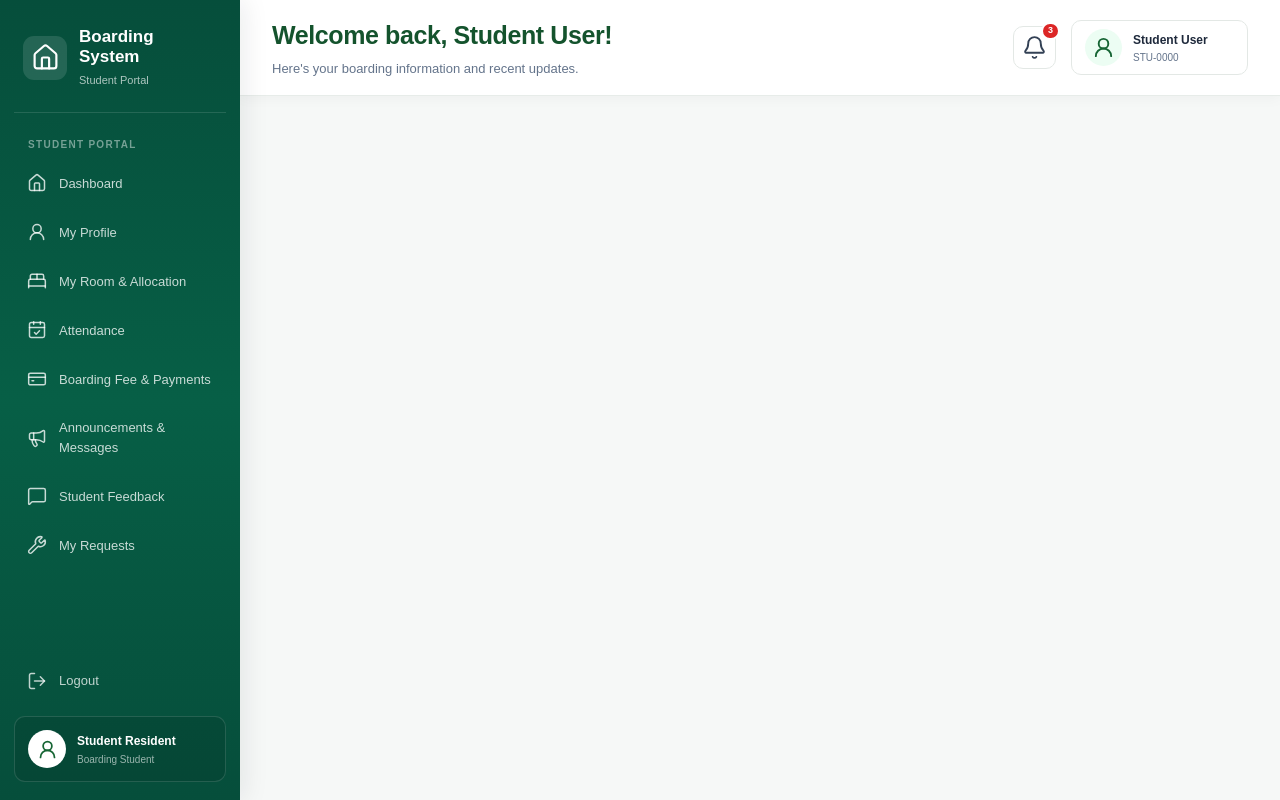
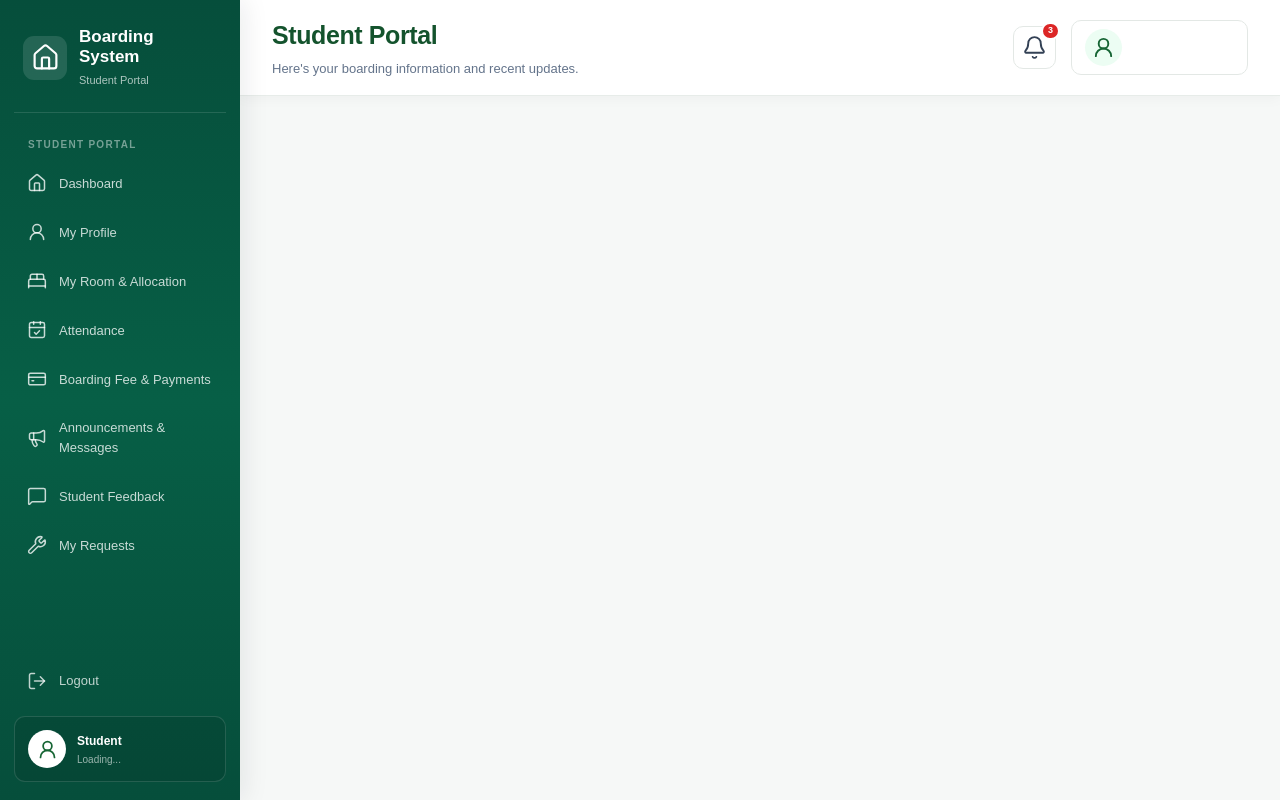
Before and after one commit to cjdebug/university-boarding-management-system, a React app in the folder frontend/: page /student in a window 1280 px wide. Built offline with nearby package versions, Linux system fonts and the light colour scheme; no server answers; the HTML template or start-up script is replaced by a standard one.

Commit message:
Update navbar with logged-in student details

```diff
--- a/frontend/src/components/layout/StudentLayout.jsx
+++ b/frontend/src/components/layout/StudentLayout.jsx
@@ -1,12 +1,36 @@
+import { useEffect, useState } from "react";
 import { Outlet } from "react-router-dom";
+
 import StudentSidebar from "./StudentSidebar";
 import TopNavbar from "./TopNavbar";
+import { getCurrentUser } from "../../services/api";
 
 function StudentLayout() {
-  const student = {
-    fullName: "Student User",
-    registrationNo: "STU-0000",
-  };
+  const [student, setStudent] = useState({
+    fullName: "",
+    registrationNo: "",
+  });
+
+  const [loading, setLoading] = useState(true);
+
+  useEffect(() => {
+    const loadStudent = async () => {
+      try {
+        const data = await getCurrentUser();
+
+        setStudent({
+          fullName: data.full_name,
+          registrationNo: data.registration_no,
+        });
+      } catch (error) {
+        console.error("Failed to load student information:", error);
+      } finally {
+        setLoading(false);
+      }
+    };
+
+    loadStudent();
+  }, []);
 
   return (
     <div className="app-layout">
@@ -18,7 +42,7 @@ function StudentLayout() {
       <div className="main-area">
         <TopNavbar
           userType="student"
-          userName={student.fullName}
+          userName={loading ? "Student" : student.fullName}
           userId={student.registrationNo}
         />
 
--- a/frontend/src/components/layout/StudentSidebar.jsx
+++ b/frontend/src/components/layout/StudentSidebar.jsx
@@ -12,7 +12,7 @@ import {
   LogOut,
 } from "lucide-react";
 
-function StudentSidebar() {
+function StudentSidebar({ studentName, studentId }) {
   const navigate = useNavigate();
 
   const menuItems = [
@@ -61,7 +61,6 @@ function StudentSidebar() {
   const handleLogout = () => {
     localStorage.removeItem("access_token");
     localStorage.removeItem("user_role");
-
     navigate("/login");
   };
 
@@ -115,8 +114,8 @@ function StudentSidebar() {
           </div>
 
           <div className="sidebar-profile-text">
-            <strong>Student Resident</strong>
-            <span>Boarding Student</span>
+            <strong>{studentName || "Student"}</strong>
+            <span>{studentId || "Loading..."}</span>
           </div>
         </div>
       </div>
--- a/frontend/src/components/layout/TopNavbar.jsx
+++ b/frontend/src/components/layout/TopNavbar.jsx
@@ -1,29 +1,87 @@
-import { Bell, Search, UserRound } from 'lucide-react'
+import { Bell, Search, UserRound } from "lucide-react";
+import { useLocation } from "react-router-dom";
 
-function TopNavbar({
-    userType,
-    userName,
-    userId,
-}) {
-    const isOwner = userType === 'owner'
+function TopNavbar({ userType, userName, userId }) {
+  const location = useLocation();
+
+  const isOwner = userType === "owner";
+
+  const getPageTitle = () => {
+    const path = location.pathname;
+
+    // STUDENT PAGES
+    if (userType === "student") {
+      switch (path) {
+        case "/student/dashboard":
+          return `Welcome back, ${userName}!`;
+
+        case "/student/profile":
+          return "My Profile";
+
+        case "/student/room-allocation":
+          return "My Room & Allocation";
+
+        case "/student/attendance-management":
+          return "Attendance";
+
+        case "/student/fee-payments":
+          return "Boarding Fee & Payments";
+
+        case "/student/announcements":
+          return "Announcements & Messages";
+
+        case "/student/feedback-management":
+          return "Student Feedback";
+
+        case "/student/operations":
+          return "My Requests";
+
+        default:
+          return "Student Portal";
+      }
+    }
+
+    // OWNER PAGES
+    if (userType === "owner") {
+      switch (path) {
+        case "/owner/dashboard":
+          return "Dashboard";
+
+        case "/owner/student-room-management":
+          return "Student & Room Allocation";
+
+        case "/owner/fee-payments":
+          return "Boarding Fee & Payments";
+
+        case "/owner/attendance-management":
+          return "Attendance Management";
+
+        case "/owner/operations":
+          return "Boarding Operations";
+
+        case "/owner/communication-turnover":
+          return "Communication & Turnover";
+
+        case "/owner/reports":
+          return "Reports";
+
+        default:
+          return "Management Portal";
+      }
+    }
+
+    return "Dashboard";
+  };
 
   return (
     <header className="top-navbar">
       <div className="navbar-left">
+        <h1>{getPageTitle()}</h1>
+
         {isOwner ? (
-            <>
-                <h1>Dashboard</h1>
-                <p>
-                    Welcome back! Here's the overview of your boarding operations.
-                </p>
-            </>
+          <p>Here's the overview of your boarding operations.</p>
         ) : (
-            <>
-                <h1>Welcome back, {userName}!</h1>
-                    <p>
-                        Here's your boarding information and recent updates.
-                    </p>
-            </>
+          <p>Here's your boarding information and recent updates.</p>
         )}
       </div>
 
@@ -31,10 +89,8 @@ function TopNavbar({
         {isOwner && (
           <div className="navbar-search">
             <Search size={19} />
-            <input
-                type="text"
-                placeholder="Search students, rooms,..."
-            />
+
+            <input type="text" placeholder="Search students, rooms,..." />
           </div>
         )}
 
@@ -45,9 +101,7 @@ function TopNavbar({
         >
           <Bell size={25} strokeWidth={1.8} />
 
-            <span className="notification-badge">
-            3
-            </span>
+          <span className="notification-badge">3</span>
         </button>
 
         <div className="navbar-profile">
@@ -71,7 +125,7 @@ function TopNavbar({
         </div>
       </div>
     </header>
-)
+  );
 }
 
-export default TopNavbar
+export default TopNavbar;
```
Also changed, not shown: 2 other files (tests, documents, lock files or other folders). Lines whose indentation alone changed are shown as unchanged.
